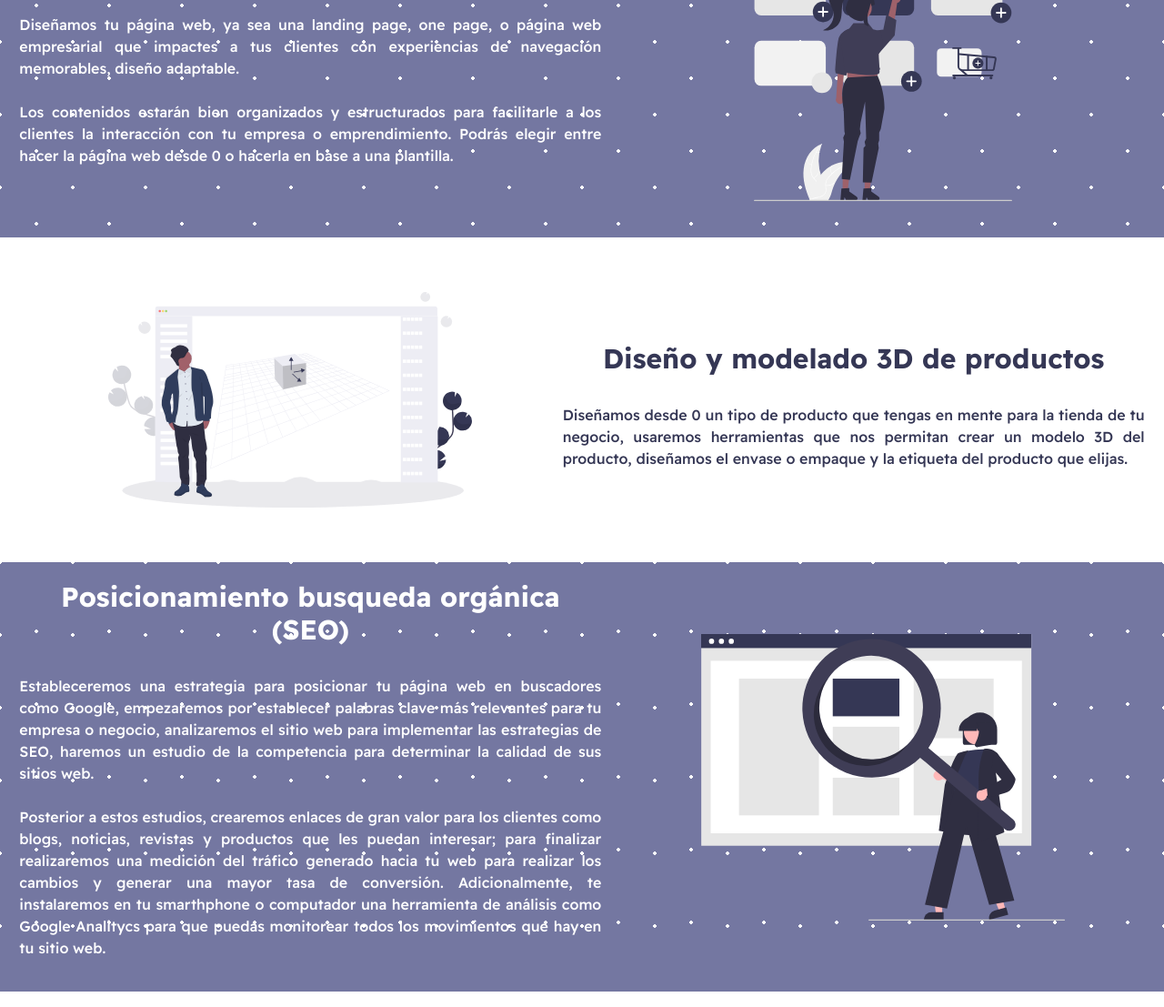
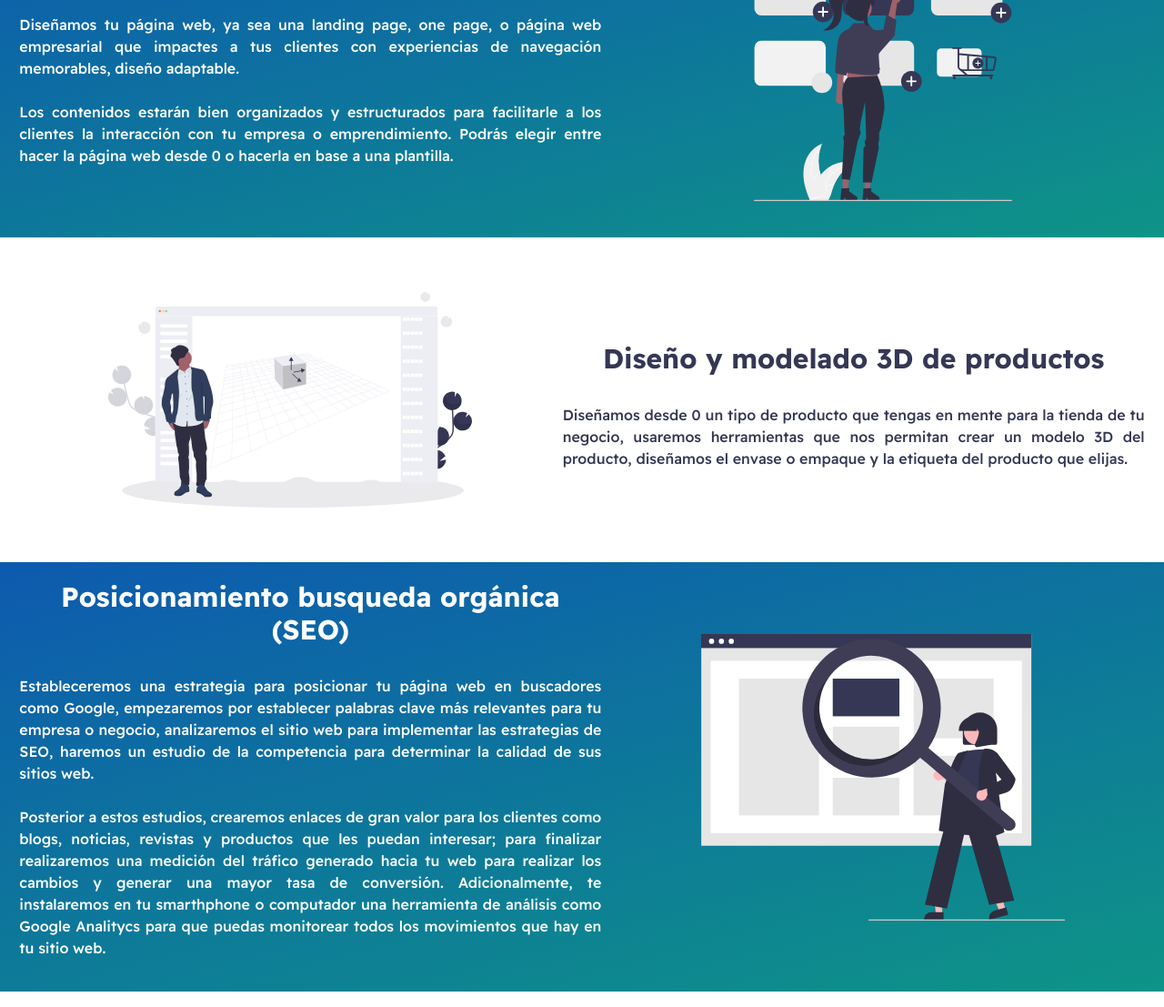
Before and after one commit to FeGaWeb/proyecto_sass, a website: page html/servicios.html in a window 1280 px wide. Shown: the part 677-1784 px from the top of the page at 91% size. Drawn offline with nearby package versions, Linux system fonts and the light colour scheme.

Commit message:
se cambiaron colores

```diff
--- a/scss/prueba.scss
+++ b/scss/prueba.scss
@@ -546,11 +546,7 @@ footer {
             width: 100%;
             height: 420px;
             margin-top: 30px;
-            background-color: #7477A1;
-            opacity: 1;
-            background-image: radial-gradient(#ffffff 2px, transparent 2px), radial-gradient(#ffffff 2px, #7477A1 2px);
-            background-size: 80px 80px;
-            background-position: 0 0, 40px 40px;
+            background: linear-gradient(345deg, #0e9487, #0d5aaf);
 
             .service_web {
                 width: 100%;
@@ -628,11 +624,7 @@ footer {
             width: 100%;
             height: 550px;
             margin-top: 80px;
-            background-color: #7477A1;
-            opacity: 1;
-            background-image: radial-gradient(#ffffff 2px, transparent 2px), radial-gradient(#ffffff 2px, #7477A1 2px);
-            background-size: 80px 80px;
-            background-position: 0, 40px 40px;
+            background: linear-gradient(345deg, #0e9487, #0d5aaf);
 
             .service_seo {
                 width: 100%;
```
Also changed, not shown: css/estilos.css.
